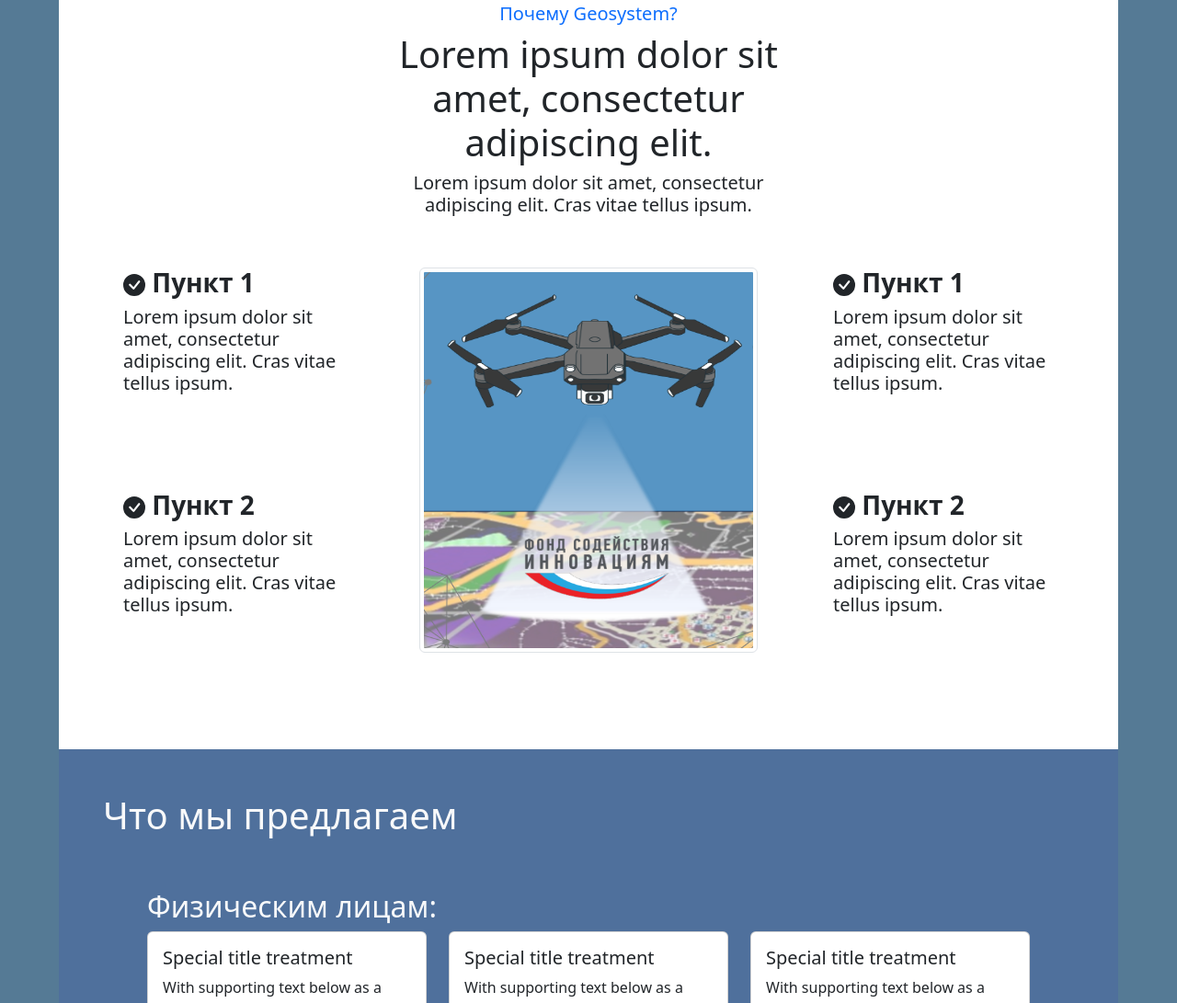
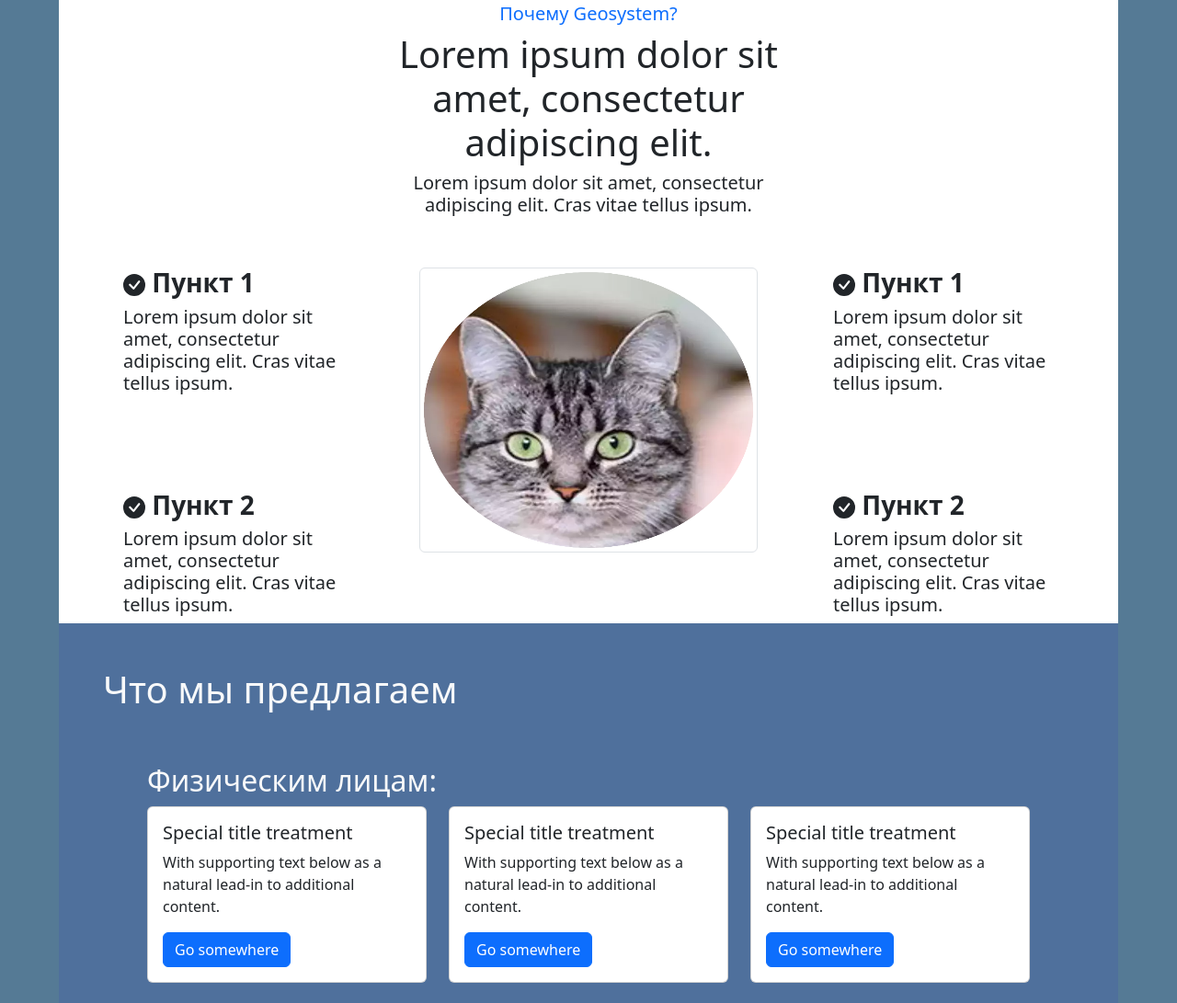
Before and after one commit to Kukvid/Geosystem, a plain HTML site: page index.html in a window 1280 px wide. Shown: the part 905-1996 px from the top of the page at 92% size. Drawn offline with Linux system fonts and the light colour scheme; some icons are missing.

Commit message:
check png

```diff
--- a/index.html
+++ b/index.html
@@ -147,7 +147,7 @@
           <img
             class="benefits-img img-thumbnail"
             style="background-size: cover"
-            src="/pictures/OrtoPhotoPlanepng.png"
+            src="/pictures/cat-circle.png"
             alt=""
           />
         </div>
```
